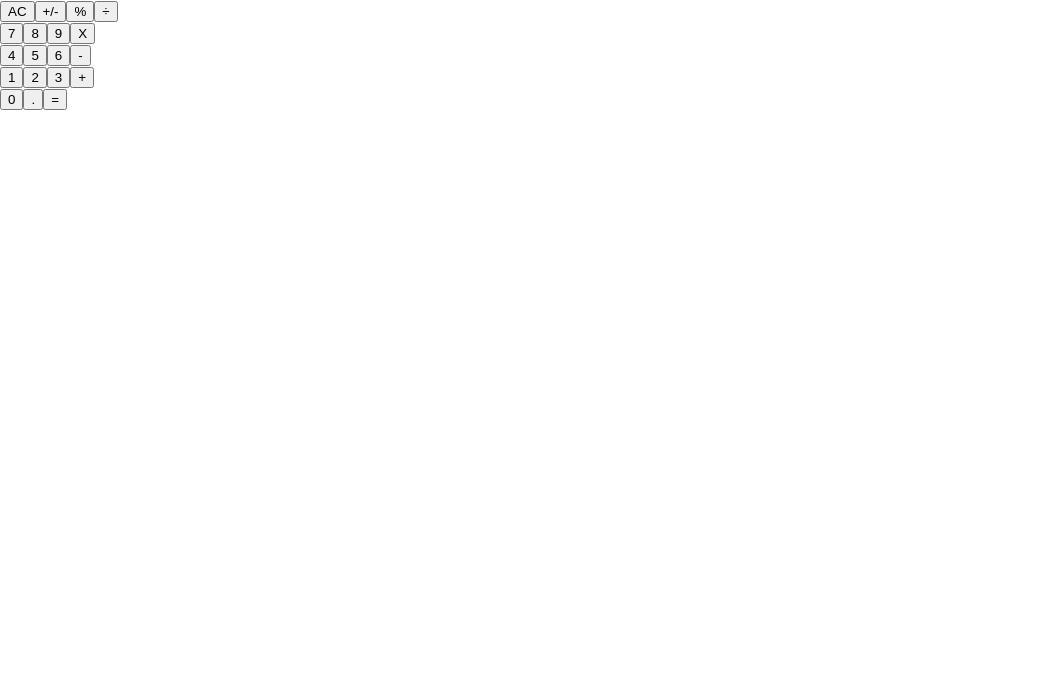
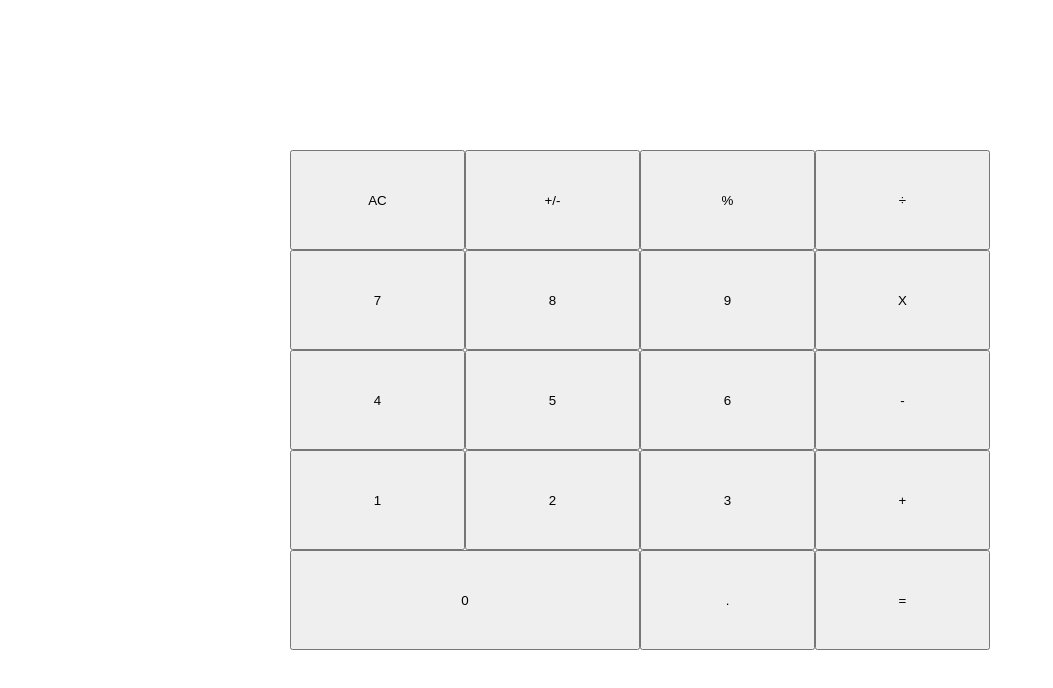
Before and after one commit to Psiale/react-calculator, a React (Create React App) app: page / in a window 1280 px wide. Shown: the top 688 px of the page, without its empty margins (0-1053 px from the left). Built offline with nearby package versions, Linux system fonts and the light colour scheme.

Commit message:
adding style, display and buttonContainer are done

```diff
--- a/src/App.css
+++ b/src/App.css
@@ -1,3 +1,47 @@
-.App {
-  text-align: center;
+html,
+body,
+#root {
+  width: 100%;
+  height: 100%;
 }
+
+.main-container {
+  width: 100%;
+  height: 100%;
+  display: flex;
+  align-items: center;
+  justify-content: center;
+}
+
+.calculator-container {
+  display: flex;
+  width: 700px;
+  flex-direction: column;
+}
+
+.buttonPanel-container {
+  width: 100%;
+  height: 100px;
+  display: flex;
+}
+
+.button-container {
+  width: 25%;
+  display: flex;
+  justify-content: center;
+  align-items: center;
+}
+
+.button-container > button {
+  width: 100%;
+  height: 100%;
+}
+
+.buttonZeroContainer {
+  width: 50%;
+}
+
+.buttonZeroContainer > button {
+  width: 100%;
+  height: 100%;
+}
--- a/src/components/App.js
+++ b/src/components/App.js
@@ -3,6 +3,7 @@ import { PropTypes } from 'prop-types';
 import ButtonPanel from './ButtonPanel';
 import Display from './Display';
 import calculate from '../logic/calculate';
+import '../App.css';
 
 const App = () => {
   const [total, setTotal] = useState(null);
@@ -17,10 +18,13 @@ const App = () => {
     setOperation(results.operation);
   };
   return (
-    <>
-      <Display result={total || next} />
-      <ButtonPanel clickHandler={handleClick} />
-    </>
+    <div className="main-container">
+      <div className="calculator-container">
+        <Display result={total || next} />
+        <ButtonPanel clickHandler={handleClick} />
+      </div>
+    </div>
+
   );
 };
 
--- a/src/components/Button.js
+++ b/src/components/Button.js
@@ -6,9 +6,9 @@ const Button = ({ name, clickHandler }) => {
     (clickHandler(name));
   };
   return (
-    <>
+    <div className={name === '0' ? 'buttonZeroContainer' : 'button-container'}>
       <button onClick={() => handleClick({ name })} type="button">{name}</button>
-    </>
+    </div>
   );
 };
 
--- a/src/components/ButtonPanel.js
+++ b/src/components/ButtonPanel.js
@@ -8,32 +8,32 @@ const ButtonPanel = ({ clickHandler }) => {
   };
   return (
     <>
-      <div>
+      <div className="buttonPanel-container">
         <Button clickHandler={handleClick} name="AC" />
         <Button clickHandler={handleClick} name="+/-" />
         <Button clickHandler={handleClick} name="%" />
         <Button clickHandler={handleClick} name="÷" />
       </div>
 
-      <div>
+      <div className="buttonPanel-container">
         <Button clickHandler={handleClick} name="7" />
         <Button clickHandler={handleClick} name="8" />
         <Button clickHandler={handleClick} name="9" />
         <Button clickHandler={handleClick} name="X" />
       </div>
-      <div>
+      <div className="buttonPanel-container">
         <Button clickHandler={handleClick} name="4" />
         <Button clickHandler={handleClick} name="5" />
         <Button clickHandler={handleClick} name="6" />
         <Button clickHandler={handleClick} name="-" />
       </div>
-      <div>
+      <div className="buttonPanel-container">
         <Button clickHandler={handleClick} name="1" />
         <Button clickHandler={handleClick} name="2" />
         <Button clickHandler={handleClick} name="3" />
         <Button clickHandler={handleClick} name="+" />
       </div>
-      <div>
+      <div className="buttonPanel-container">
         <Button clickHandler={handleClick} name="0" />
         <Button clickHandler={handleClick} name="." />
         <Button clickHandler={handleClick} name="=" />
```
Also changed, not shown: 1 other file (tests, documents, lock files or other folders).
